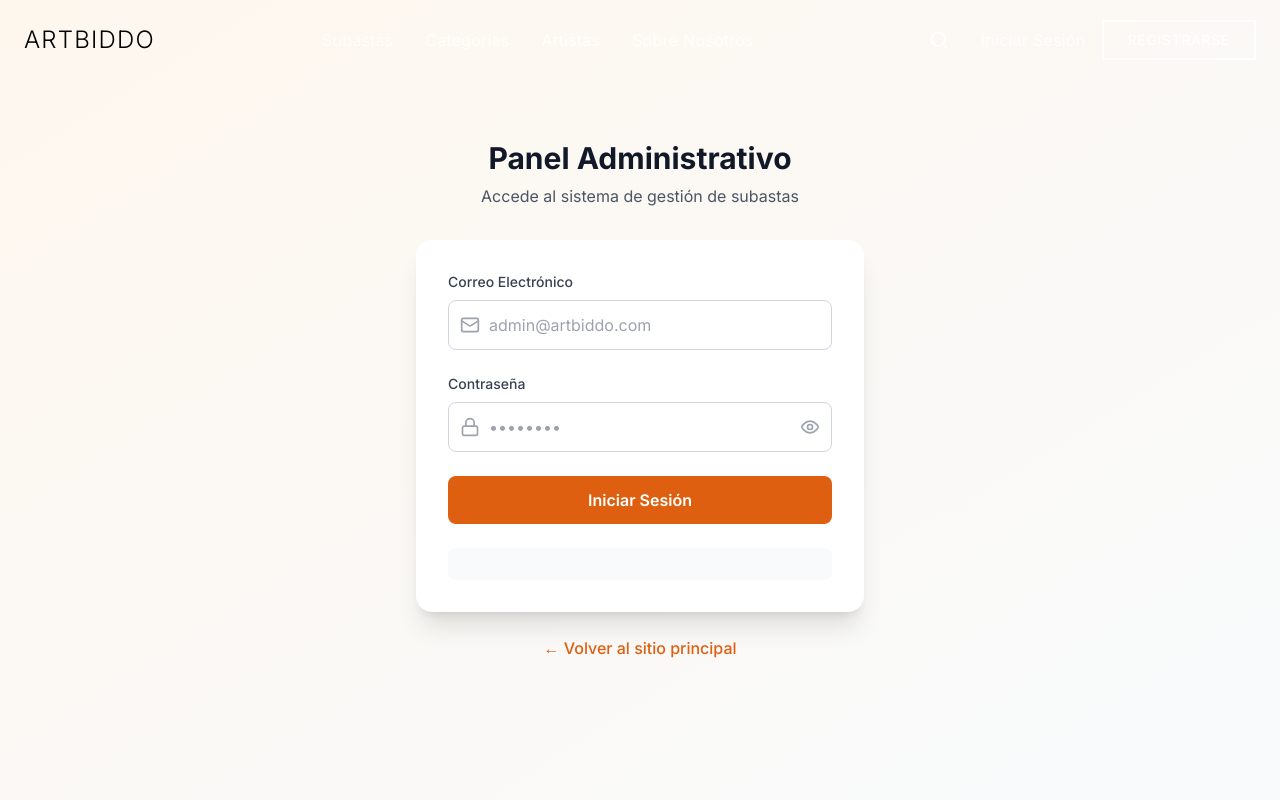
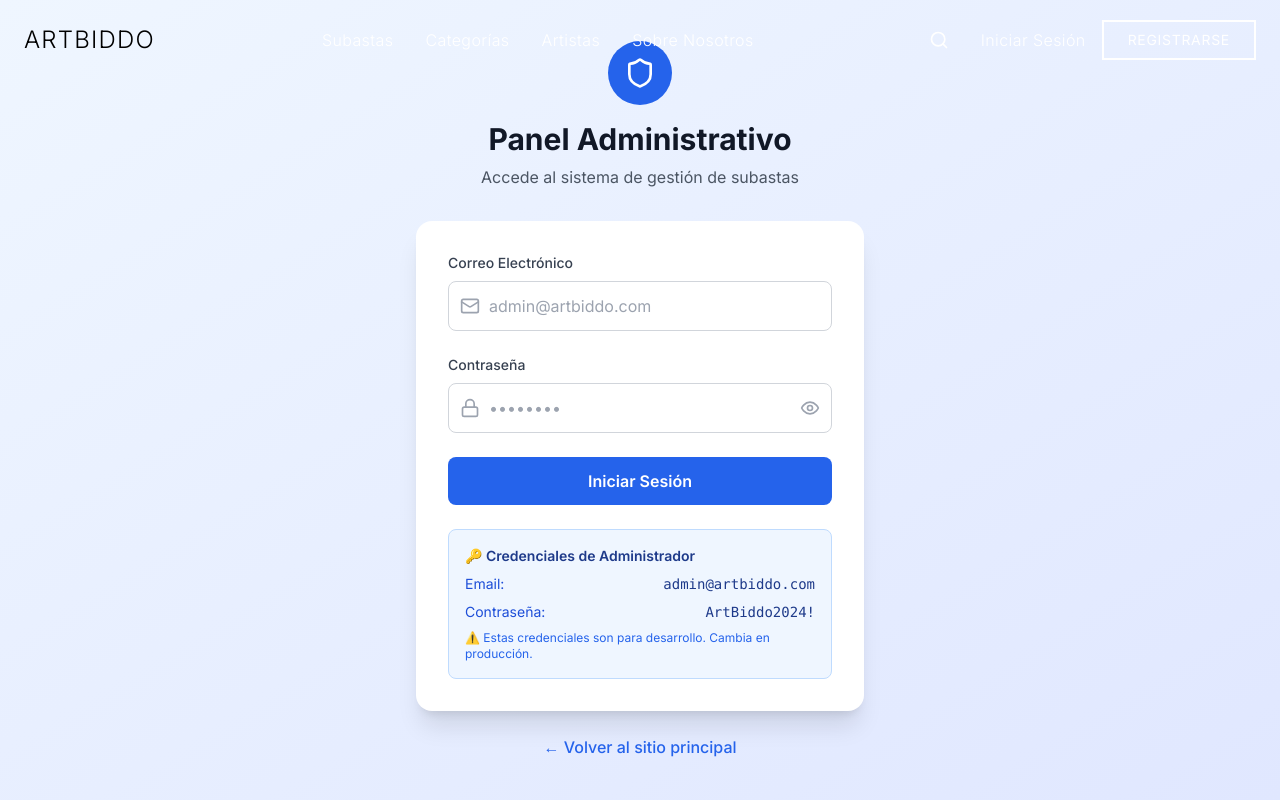
Before and after one commit to artbiddo-platform/artbiddo-platform, a Next.js app: page /admin/login in a window 1280 px wide. Shown: the top 800 px of the page. Built offline with nearby package versions, Linux system fonts and the light colour scheme.

Commit message:
Add admin login system with hardcoded credentials for easy access

```diff
--- a/app/admin/login/page.tsx
+++ b/app/admin/login/page.tsx
@@ -2,7 +2,7 @@
 
 import { useState } from 'react';
 import { useRouter } from 'next/navigation';
-import { Eye, EyeOff, Lock, Mail } from 'lucide-react';
+import { Eye, EyeOff, Lock, Mail, Shield } from 'lucide-react';
 
 interface LoginCredentials {
   email: string;
@@ -19,46 +19,60 @@ export default function AdminLogin() {
   const [loading, setLoading] = useState(false);
   const router = useRouter();
 
+  // Credenciales de administrador hardcodeadas
+  const ADMIN_CREDENTIALS = {
+    email: 'admin@artbiddo.com',
+    password: 'ArtBiddo2024!'
+  };
+
   const handleSubmit = async (e: React.FormEvent) => {
     e.preventDefault();
     setLoading(true);
     setError('');
 
+    // Simular delay de red
+    await new Promise(resolve => setTimeout(resolve, 1000));
+
     try {
-      const response = await fetch('/api/auth/login', {
-        method: 'POST',
-        headers: {
-          'Content-Type': 'application/json',
-        },
-        body: JSON.stringify(credentials)
-      });
+      // Verificar credenciales
+      if (credentials.email === ADMIN_CREDENTIALS.email &&
+          credentials.password === ADMIN_CREDENTIALS.password) {
 
-      const data = await response.json();
+        // Crear token y datos de usuario
+        const adminUser = {
+          id: '1',
+          email: credentials.email,
+          name: 'Administrador ArtBiddo',
+          role: 'admin',
+          avatar: 'https://images.unsplash.com/photo-1472099645785-5658abf4ff4e?w=150&h=150&fit=crop&crop=face'
+        };
 
-      if (response.ok) {
-        // Verificar si el usuario es admin
-        if (data.user.role === 'ADMIN') {
-          localStorage.setItem('adminToken', data.token);
-          localStorage.setItem('adminUser', JSON.stringify(data.user));
-          router.push('/admin/dashboard');
-        } else {
-          setError('Acceso denegado. Solo administradores pueden acceder.');
-        }
+        const token = 'admin-token-' + Date.now();
+
+        // Guardar en localStorage
+        localStorage.setItem('adminToken', token);
+        localStorage.setItem('adminUser', JSON.stringify(adminUser));
+
+        // Redirigir al dashboard
+        router.push('/admin/dashboard');
       } else {
-        setError(data.error || 'Credenciales inválidas');
+        setError('Credenciales incorrectas. Verifica tu email y contraseña.');
       }
     } catch (err) {
-      setError('Error al iniciar sesión');
+      setError('Error al iniciar sesión. Intenta de nuevo.');
     } finally {
       setLoading(false);
     }
   };
 
   return (
-    <div className="min-h-screen bg-gradient-to-br from-primary-50 to-secondary-50 flex items-center justify-center p-4">
+    <div className="min-h-screen bg-gradient-to-br from-blue-50 to-indigo-100 flex items-center justify-center p-4">
       <div className="max-w-md w-full">
         {/* Header */}
         <div className="text-center mb-8">
+          <div className="w-16 h-16 bg-blue-600 rounded-full flex items-center justify-center mx-auto mb-4">
+            <Shield className="w-8 h-8 text-white" />
+          </div>
           <h1 className="text-3xl font-bold text-gray-900 mb-2">
             Panel Administrativo
           </h1>
@@ -83,7 +97,7 @@ export default function AdminLogin() {
                   required
                   value={credentials.email}
                   onChange={(e) => setCredentials({ ...credentials, email: e.target.value })}
-                  className="w-full pl-10 pr-4 py-3 border border-gray-300 rounded-lg focus:ring-2 focus:ring-primary-500 focus:border-transparent transition-colors"
+                  className="w-full pl-10 pr-4 py-3 border border-gray-300 rounded-lg focus:ring-2 focus:ring-blue-500 focus:border-transparent transition-colors"
                   placeholder="admin@artbiddo.com"
                 />
               </div>
@@ -102,7 +116,7 @@ export default function AdminLogin() {
                   required
                   value={credentials.password}
                   onChange={(e) => setCredentials({ ...credentials, password: e.target.value })}
-                  className="w-full pl-10 pr-12 py-3 border border-gray-300 rounded-lg focus:ring-2 focus:ring-primary-500 focus:border-transparent transition-colors"
+                  className="w-full pl-10 pr-12 py-3 border border-gray-300 rounded-lg focus:ring-2 focus:ring-blue-500 focus:border-transparent transition-colors"
                   placeholder="••••••••"
                 />
                 <button
@@ -126,7 +140,7 @@ export default function AdminLogin() {
             <button
               type="submit"
               disabled={loading}
-              className="w-full bg-primary-600 hover:bg-primary-700 disabled:bg-primary-400 text-white font-semibold py-3 px-4 rounded-lg transition-colors duration-200 flex items-center justify-center"
+              className="w-full bg-blue-600 hover:bg-blue-700 disabled:bg-blue-400 text-white font-semibold py-3 px-4 rounded-lg transition-colors duration-200 flex items-center justify-center"
             >
               {loading ? (
                 <div className="flex items-center space-x-2">
@@ -140,8 +154,21 @@ export default function AdminLogin() {
           </form>
 
           {/* Demo Credentials */}
-          <div className="mt-6 p-4 bg-gray-50 rounded-lg">
-
+          <div className="mt-6 p-4 bg-blue-50 rounded-lg border border-blue-200">
+            <h3 className="text-sm font-semibold text-blue-900 mb-2">🔑 Credenciales de Administrador</h3>
+            <div className="space-y-2 text-sm">
+              <div className="flex justify-between">
+                <span className="text-blue-700">Email:</span>
+                <span className="font-mono text-blue-900">admin@artbiddo.com</span>
+              </div>
+              <div className="flex justify-between">
+                <span className="text-blue-700">Contraseña:</span>
+                <span className="font-mono text-blue-900">ArtBiddo2024!</span>
+              </div>
+            </div>
+            <p className="text-xs text-blue-600 mt-2">
+              ⚠️ Estas credenciales son para desarrollo. Cambia en producción.
+            </p>
           </div>
         </div>
 
@@ -149,7 +176,7 @@ export default function AdminLogin() {
         <div className="text-center mt-6">
           <a
             href="/"
-            className="text-primary-600 hover:text-primary-700 font-medium transition-colors"
+            className="text-blue-600 hover:text-blue-700 font-medium transition-colors"
           >
             ← Volver al sitio principal
           </a>
```
